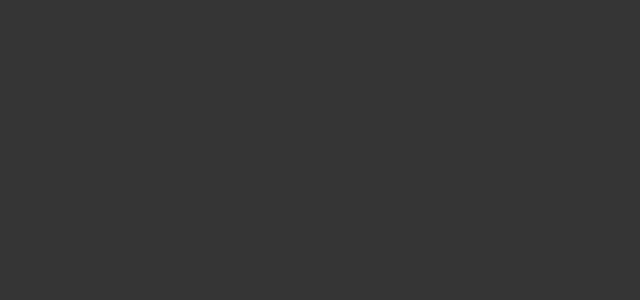
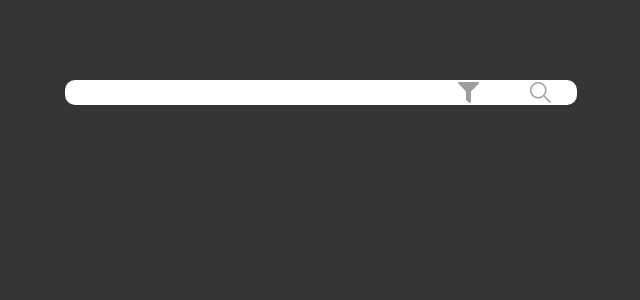
Before and after one commit to ChristianSAlves/ToolCare, a React (Create React App) app in the folder frontend/: page /searchbar in a window 1280 px wide. Before the commit this address had no page. Shown: the top 300 px of the page, without its empty margins (15-655 px from the left). Built offline with nearby package versions, Linux system fonts and the light colour scheme; the HTML template or start-up script is replaced by a standard one.

Commit message:
comeco da barra de pesquisa

```diff
--- a/frontend/src/App.js
+++ b/frontend/src/App.js
@@ -14,6 +14,7 @@ import Funcionario from './pagina_inicial/funcionario'
 import Manutencao from './pagina_inicial/manutencao'
 import Setor from './pagina_inicial/setor'
 import Card from './teste_card.js'
+import Searchbar from './teste_searchbar.js'
 import Login from './login'
 
 function App() {
@@ -37,6 +38,7 @@ function App() {
                 <Route path='/setor_cadastro' element={<SetorCadastro/>}/>
                 <Route path='/login' element={<Login/>}/>
                 <Route path='/card' element={<Card/>}/>
+                <Route path='/searchbar' element={<Searchbar/>}/>
             </Routes>
         </Router>
     )
--- /dev/null
+++ b/frontend/src/components/Searchbar/searchbar.js
@@ -0,0 +1,30 @@
+import React,{ useState } from "react";
+import lupa from "../../assets/imagens/lupa.png"
+import filtro from "../../assets/imagens/filtro.png"
+
+export const SearchbarTeste = () => {
+  const [showOptions, setShowOptions] = useState(false);
+
+  const toggleOptions = () => {
+    setShowOptions(!showOptions);
+  };
+
+
+
+    return (
+        <div id="searchbar">
+          <input id="input_searchbar" className="conteudo_searchbar" type="text"></input>
+          <img id="filtro" className="conteudo_searchbar" src={filtro} onClick={toggleOptions}></img>
+          <img id="lupa" className="conteudo_searchbar" src={lupa}></img>
+          {showOptions && (
+            <div className="options-box">
+              <label htmlFor="teste1">Nome</label>
+              <input id="teste1" type="checkbox"></input>
+              <label htmlFor=""></label>
+              <input type="checkbox"></input>
+              <input type="checkbox"></input>
+            </div>
+          )}
+        </div>
+    );
+  };
--- a/frontend/src/index.css
+++ b/frontend/src/index.css
@@ -162,7 +162,7 @@ nav {
   border-radius: 0.6rem;
 }
 
-input{
+input:not(#input_searchbar){
     padding: 0.9rem;
     margin: 0rem 1rem 0rem 1rem;
     border-radius: 0.6rem;
@@ -379,3 +379,35 @@ button{
     height: 5rem;
     width: 5rem;
 }
+
+#searchbar{
+    width: 40vw;
+    height: 2.5vh;
+    display: flex;
+    flex-direction: row;
+    background-color: white;
+    border-radius: 1rem;
+    justify-content: space-around;
+    margin-left: 10%;
+    margin-top: 10%;
+    min-width: 40vw;
+    min-height: 2.5rem;
+}
+
+#input_searchbar{
+    border: 0;
+    width: 25vw;
+    height: 2.5vh;
+    border: 0;
+}
+
+#filtro,#lupa{
+    padding: 0.2rem;
+}
+
+.options-box{
+    color: white;
+    font-size: 5rem;
+    align-self: center;
+    margin-bottom: -100rem;
+}
--- /dev/null
+++ b/frontend/src/teste_searchbar.js
@@ -0,0 +1,15 @@
+import { Link } from 'react-router-dom'
+import { SearchbarTeste} from './components/Searchbar/searchbar.js'
+import React from 'react'
+
+
+export default class Searchbar extends React.Component {
+
+
+    render() {
+
+        return (
+            <SearchbarTeste></SearchbarTeste>
+            )
+    }
+}
```
Also changed, not shown: frontend/src/assets/imagens/filtro.png (added), frontend/src/assets/imagens/lupa.png (added).
